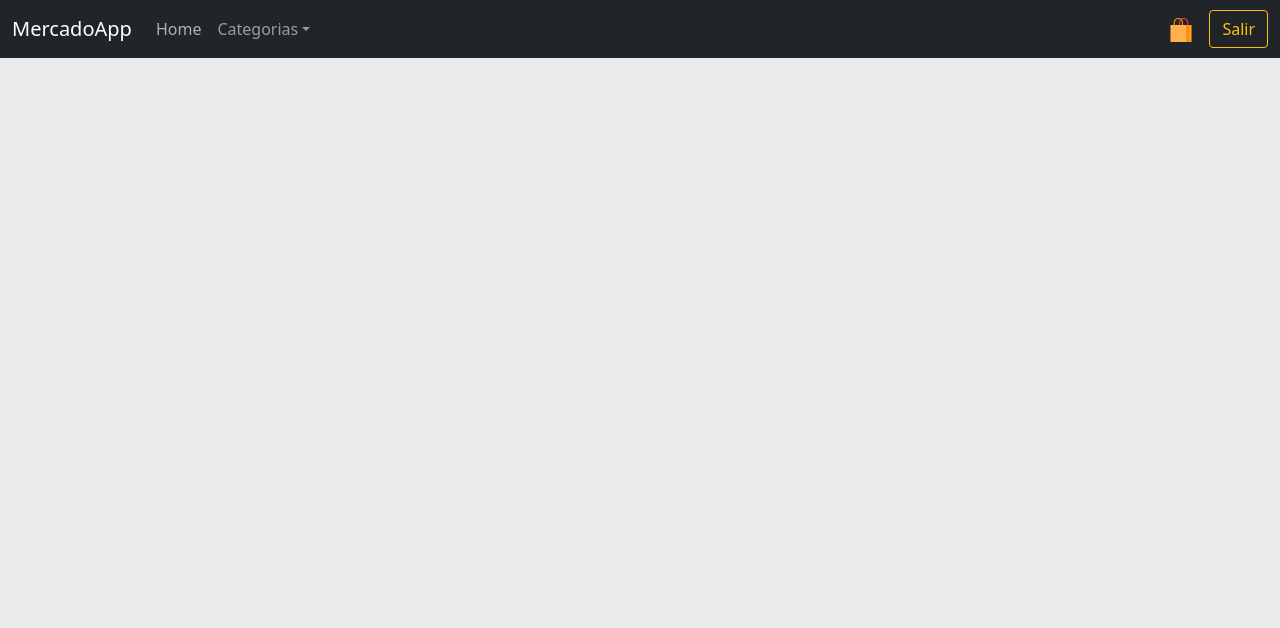
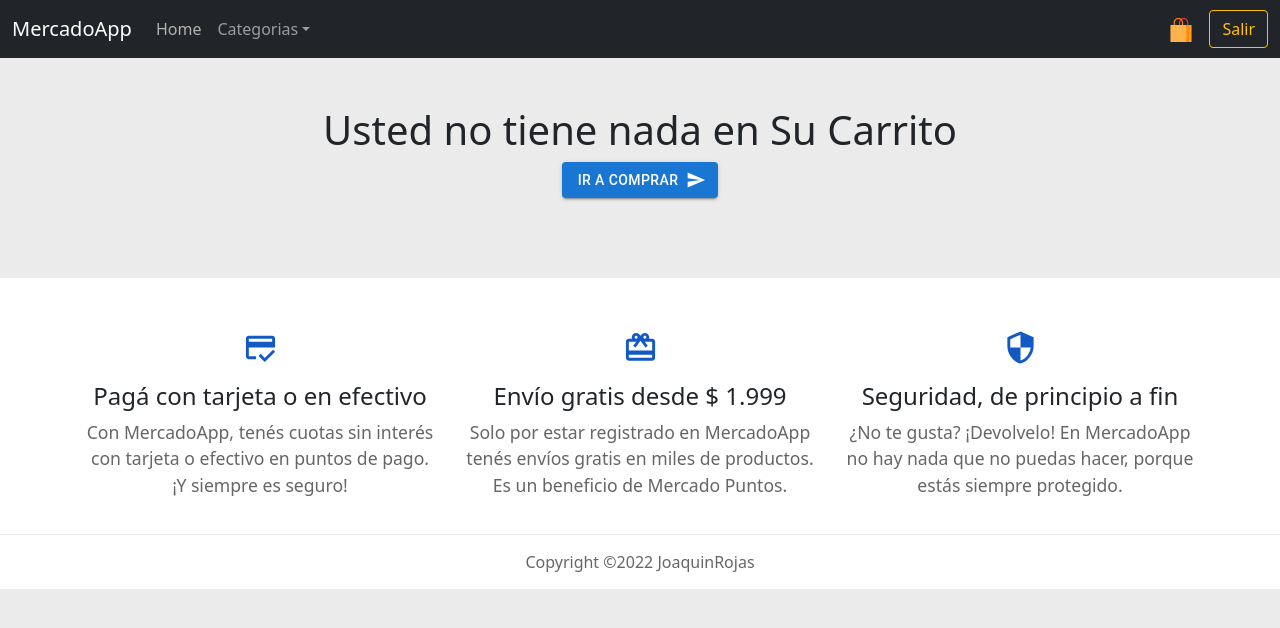
Before and after one commit to rojasjoaquin129/ecommerce-Rojas, a React (Create React App) app: page /cart in a window 1280 px wide. Shown: the top 628 px of the page. Built offline with nearby package versions, Linux system fonts and the light colour scheme.

Commit message:
terminado del componente cart

```diff
--- a/src/App.css
+++ b/src/App.css
@@ -111,7 +111,43 @@ figure {
 .product-box_image {
   border-bottom: 1px solid var(--light-gray);
 }
+.main-footer {
+  background-color: #ffffff;
+  padding: 20px 0;
+  margin-top: 80px;
+}
 
+.footer-data {
+  text-align: center;
+}
+
+.footer-data i {
+  color: var(--light-blue);
+  font-size: 3.5em;
+}
+
+.footer-data h2 {
+  color: var(--gray);
+  font-size: 2.4em;
+  font-weight: 400;
+}
+
+.footer-data p {
+  color: var(--gray);
+  font-size: 1.1em;
+  font-weight: 300;
+}
+
+.sub-footer {
+  border-top: 1px solid var(--light-gray);
+  background-color: #ffffff;
+}
+
+.sub-footer p {
+  margin: 0;
+  color: var(--gray);
+  padding: 15px 0;
+}
 .product-box_data {
   padding: 15px;
   position: relative;
--- a/src/App.js
+++ b/src/App.js
@@ -1,6 +1,6 @@
 import "./App.css";
 import "bootstrap/dist/css/bootstrap.min.css";
-
+import Footer from "./components/Footer/Footer";
 import Routes from "./Routers/Routes";
 import { CartProvider } from "../src/context/CartContex";
 function App() {
@@ -9,6 +9,7 @@ function App() {
       <CartProvider>
         <Routes />
       </CartProvider>
+      <Footer />
     </div>
   );
 }
--- /dev/null
+++ b/src/components/Footer/Footer.js
@@ -0,0 +1,59 @@
+import React from "react";
+import CreditScoreIcon from "@mui/icons-material/CreditScore";
+import CardGiftcardIcon from "@mui/icons-material/CardGiftcard";
+import SecurityIcon from "@mui/icons-material/Security";
+const Footer = () => {
+  return (
+    <div className="mt-5">
+      <footer className="main-footer ">
+        <div className="container">
+          <div className="row">
+            <div className="col-12 col-lg-4">
+              <article className="footer-data">
+                <i>
+                  <CreditScoreIcon fontSize="large" />
+                </i>
+                <h4>Pagá con tarjeta o en efectivo</h4>
+                <p>
+                  Con MercadoApp, tenés cuotas sin interés con tarjeta o
+                  efectivo en puntos de pago. ¡Y siempre es seguro!
+                </p>
+              </article>
+            </div>
+            <div className="col-12 col-lg-4">
+              <article className="footer-data">
+                <i className="fas fa-gift">
+                  <CardGiftcardIcon fontSize="large" />
+                </i>
+                <h4>Envío gratis desde $ 1.999</h4>
+                <p>
+                  Solo por estar registrado en MercadoApp tenés envíos gratis en
+                  miles de productos. Es un beneficio de Mercado Puntos.
+                </p>
+              </article>
+            </div>
+            <div className="col-12 col-lg-4">
+              <article className="footer-data">
+                <i className="fas fa-user-shield">
+                  <SecurityIcon fontSize="large" />
+                </i>
+                <h4>Seguridad, de principio a fin</h4>
+                <p>
+                  ¿No te gusta? ¡Devolvelo! En MercadoApp no hay nada que no
+                  puedas hacer, porque estás siempre protegido.
+                </p>
+              </article>
+            </div>
+          </div>
+        </div>
+      </footer>
+      <div className="sub-footer">
+        <div clclassNameass="container">
+          <p>Copyright ©2022 JoaquinRojas</p>
+        </div>
+      </div>
+    </div>
+  );
+};
+
+export default Footer;
--- a/src/components/Item/Item.js
+++ b/src/components/Item/Item.js
@@ -1,7 +1,7 @@
 import * as React from "react";
 
 import "bootstrap/dist/css/bootstrap.min.css";
-
+import "../cart/cart.css";
 import LocalShippingIcon from "@material-ui/icons/LocalShipping";
 import { NavLink } from "react-router-dom";
 
@@ -10,7 +10,7 @@ export default function Item({ product }) {
     <div className="col-12 col-sm-6 col-lg-3">
       <section className="product-box">
         <a>
-          <NavLink to={"/item/" + product.id}>
+          <NavLink to={"/item/" + product.id} className="text">
             <figure className="product-box_image">
               <img
                 src={product.img}
--- /dev/null
+++ b/src/components/cart/cart.css
@@ -0,0 +1,13 @@
+.img {
+  max-width: 100px;
+  max-height: 100px;
+}
+
+.text {
+  text-decoration: none;
+}
+
+.text:hover {
+  text-decoration: none;
+  color: black;
+}
--- a/src/components/cart/cart.js
+++ b/src/components/cart/cart.js
@@ -1,5 +1,24 @@
 import React, { useContext } from "react";
 import { CartConstext } from "../../context/CartContex";
+import Table from "@mui/material/Table";
+import TableBody from "@mui/material/TableBody";
+import TableCell from "@mui/material/TableCell";
+import TableContainer from "@mui/material/TableContainer";
+import TableHead from "@mui/material/TableHead";
+import TableRow from "@mui/material/TableRow";
+import Paper from "@mui/material/Paper";
+import { Button, IconButton } from "@mui/material";
+import DeleteIcon from "@mui/icons-material/Delete";
+import { NavLink } from "react-router-dom";
+import SendIcon from "@mui/icons-material/Send";
+import "./cart.css";
+
+function ccyFormat(num) {
+  return `${num.toFixed(2)}`;
+}
+function priceRow(qty, unit) {
+  return qty * unit;
+}
 
 const Cart = () => {
   const { items, removeItem } = useContext(CartConstext);
@@ -8,15 +27,82 @@ const Cart = () => {
     removeItem(String(id), items);
   };
   console.log(items);
+
+  if (items.length === 0) {
+    return (
+      <div className="container mt-5">
+        <div className="m-2">
+          <h1>Usted no tiene nada en Su Carrito </h1>
+          <NavLink to="/" className="text">
+            <Button variant="contained" endIcon={<SendIcon />}>
+              Ir a comprar
+            </Button>
+          </NavLink>
+        </div>
+      </div>
+    );
+  }
   return (
     <div className="container mt-5">
-      {items.map((item) => (
-        <div>
-          <h2>{item.item.name}</h2>
-          <h2>Cantidad elegidos:{item.quenty}</h2>
-          <button onClick={() => deleteItem(item.item.id)}>Eliminar</button>
-        </div>
-      ))}
+      <TableContainer component={Paper}>
+        <Table sx={{ minWidth: 650 }} aria-label="simple table">
+          <TableHead>
+            <TableRow>
+              <TableCell align="center">Imagen</TableCell>
+              <TableCell align="center">Nombre</TableCell>
+              <TableCell align="center">Precio</TableCell>
+              <TableCell align="center">Cantidad</TableCell>
+              <TableCell align="center">Subtotal</TableCell>
+              <TableCell align="center">Eliminar</TableCell>
+            </TableRow>
+          </TableHead>
+          <TableBody>
+            {items.map((row) => (
+              <TableRow
+                key={row.name}
+                sx={{ "&:last-child td, &:last-child th": { border: 0 } }}
+              >
+                <TableCell align="center">
+                  <img src={row.item.img} className="img" />
+                </TableCell>
+                <TableCell align="center">{row.item.name}</TableCell>
+                <TableCell align="center">
+                  {ccyFormat(row.item.price)}
+                </TableCell>
+                <TableCell align="center">{row.quenty}</TableCell>
+                <TableCell align="center">
+                  {ccyFormat(priceRow(row.quenty, row.item.price))} {}
+                </TableCell>
+                <TableCell align="center">
+                  <IconButton
+                    color="error"
+                    size="large"
+                    onClick={() => deleteItem(row.item.id)}
+                  >
+                    <DeleteIcon />
+                  </IconButton>
+                </TableCell>
+              </TableRow>
+            ))}
+
+            <TableRow>
+              <TableCell rowSpan={4} />
+              <TableCell colSpan={3} align="right">
+                <b>Total :</b>
+              </TableCell>
+              <TableCell align="right"></TableCell>
+            </TableRow>
+          </TableBody>
+        </Table>
+      </TableContainer>
+      <div className="d-flex justify-content-around mt-3">
+        <NavLink to="/" className="text">
+          <Button variant="contained"> Segir comprando </Button>
+        </NavLink>
+        <Button variant="contained" color="success">
+          Terminar Mi compra
+        </Button>
+      </div>
     </div>
   );
 };
--- a/src/components/navbar/NavBar.js
+++ b/src/components/navbar/NavBar.js
@@ -29,9 +29,13 @@ const NavBar = () => {
   const [count, setCount] = useState(0);
   const [invisible, setinvisible] = useState(false);
   const { items } = useContext(CartConstext);
+
   const click = () => {
-    setinvisible(false);
-    setCount(count + 1);
+    if (items.length > count) {
+      console.log(count);
+      setinvisible(false);
+      setCount(items.length);
+    }
   };
   const apagado = () => {
     setinvisible(true);
```
Also changed, not shown: src/components/Footer/Footer.css (added).
